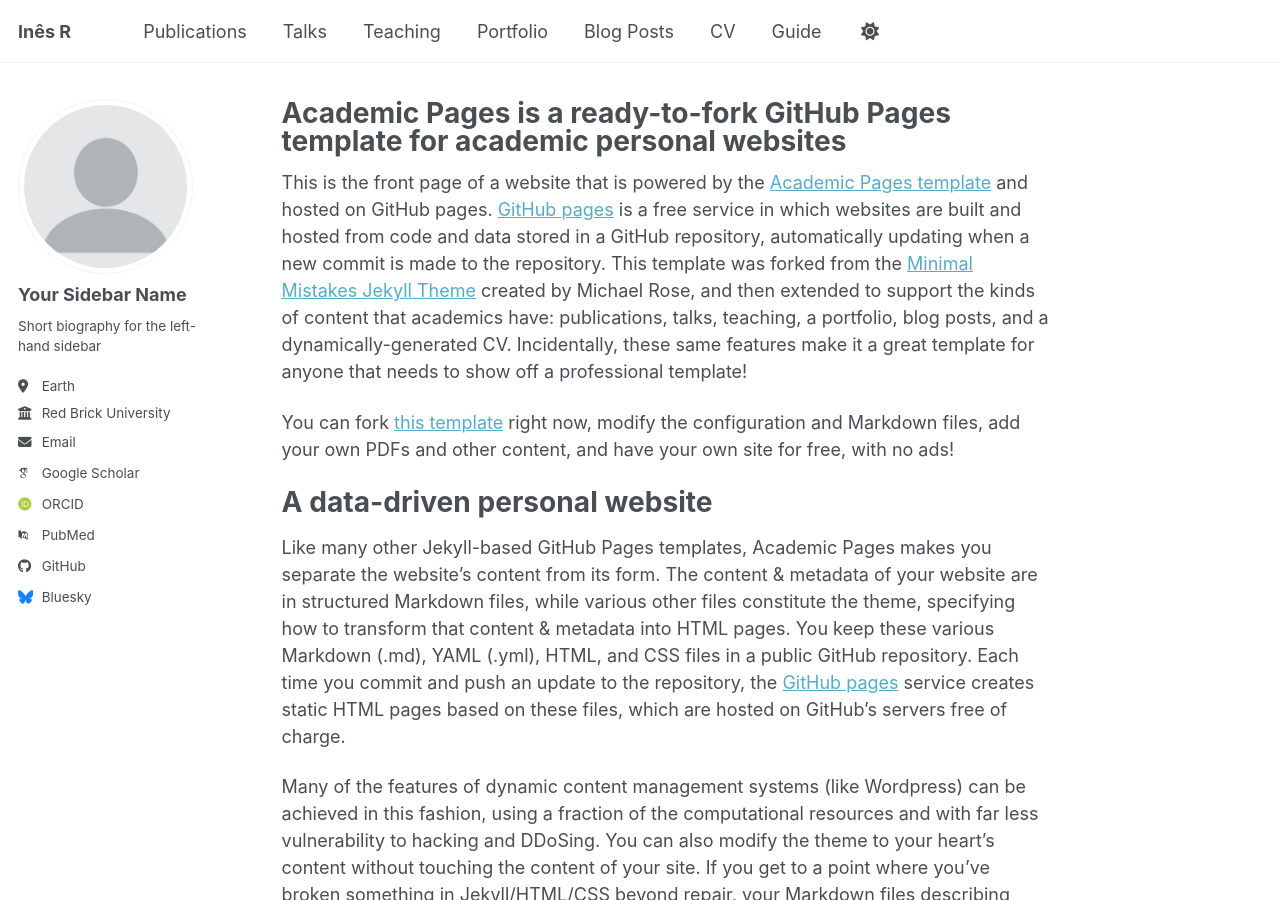
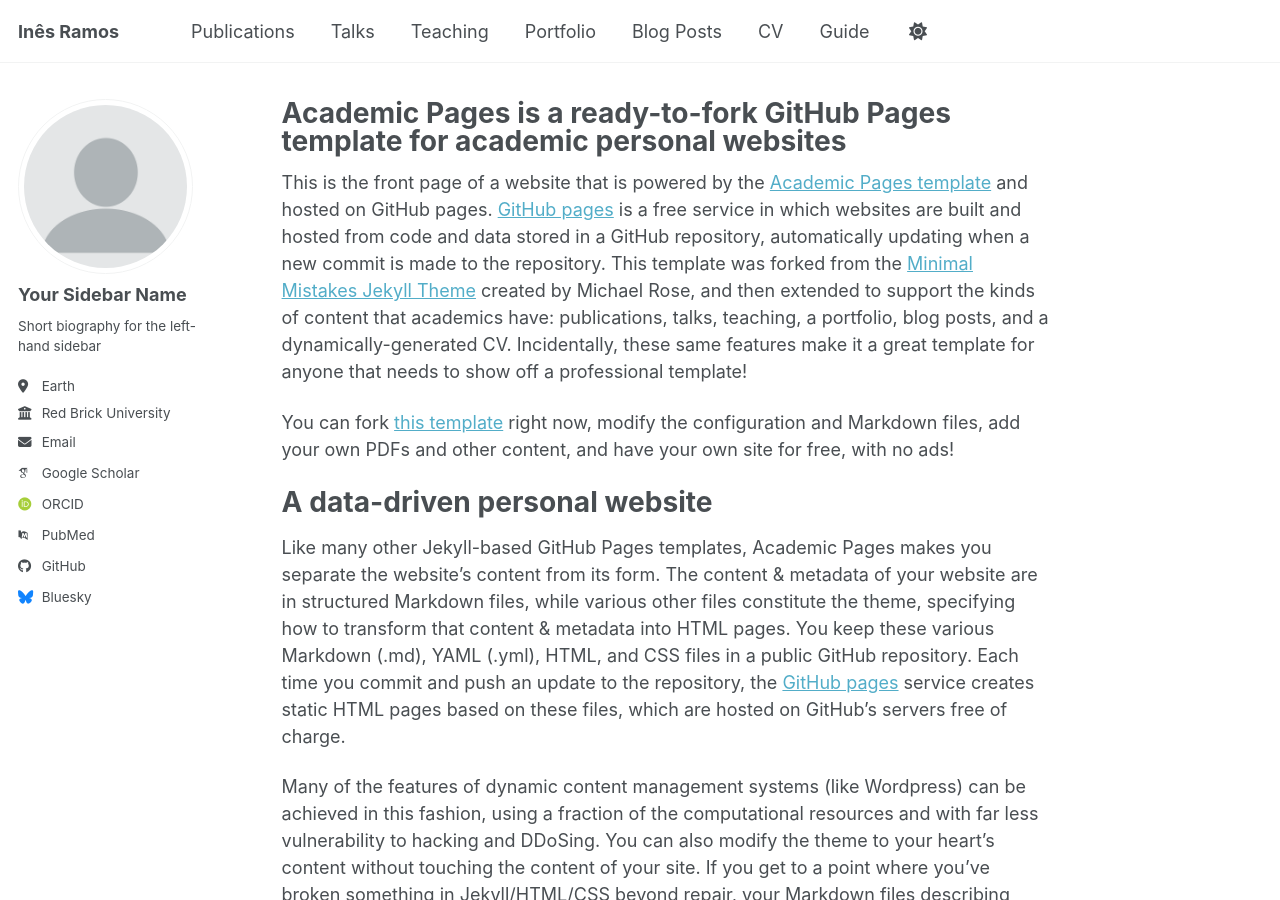
Before and after one commit to inesramos3/inesramos3.github.io, a Jekyll site: the page built from _pages/about.md, in a window 1280 px wide and 900 px high. Built offline with Jekyll 4.4.1, drawn with Linux system fonts in a browser that asks for light colours; some web fonts are replaced; a script bundle is joined from its source files by our own code; library files that are not in the unit come from our copies.

Commit message:
Update _config.yml

```diff
--- a/_config.yml
+++ b/_config.yml
@@ -9,7 +9,7 @@
 # Basic Site Settings
 locale                   : "en-US"
 site_theme               : "default" # Currently available options are "default", "air"
-title                    : "Inês R"
+title                    : "Inês Ramos"
 title_separator          : "-"
 name                     : &name "Inês Ramos"
 description              : &description "BRAINES_PORTFOLIO"   # Update this with a general description of your site, this is the default if not overridden by a page
```
